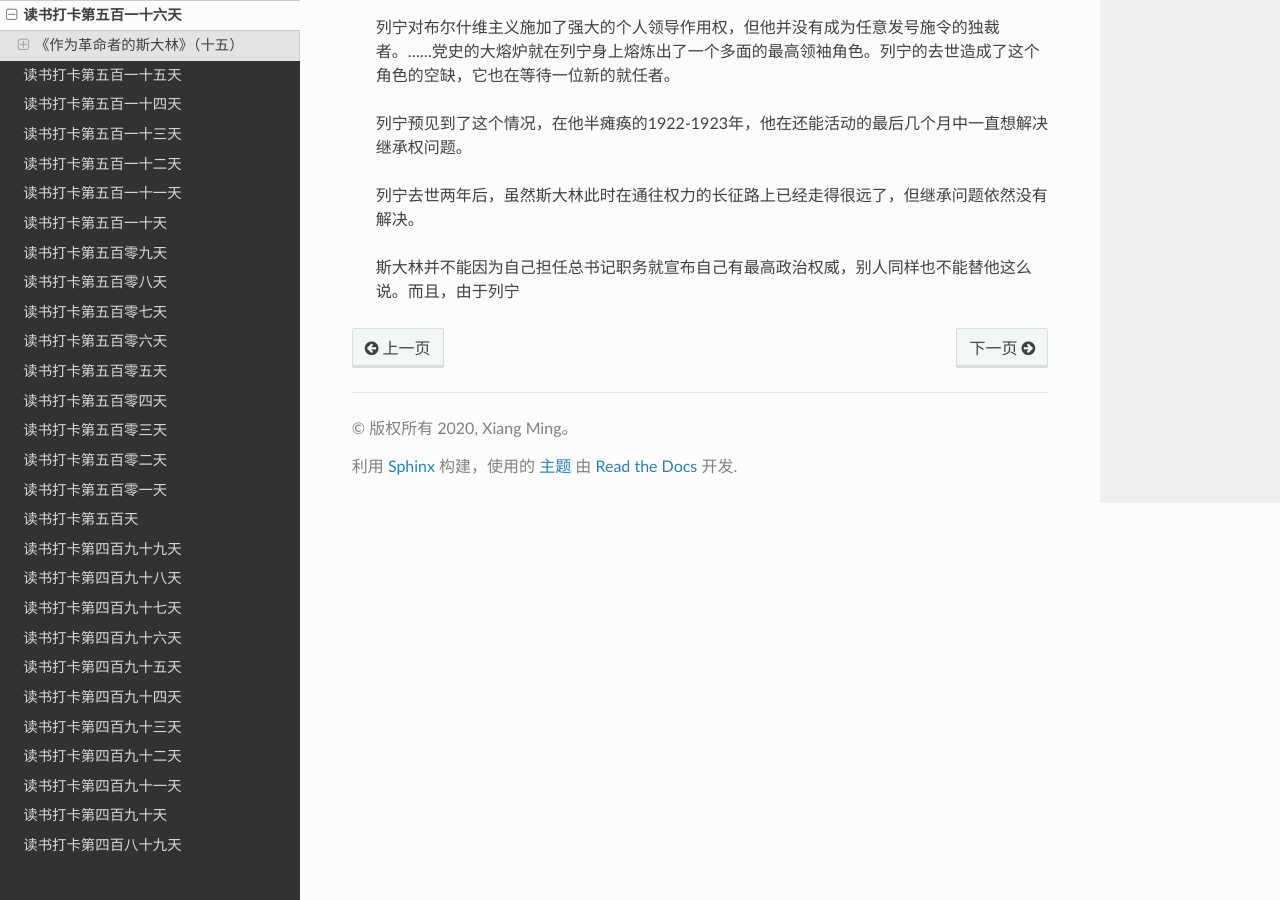
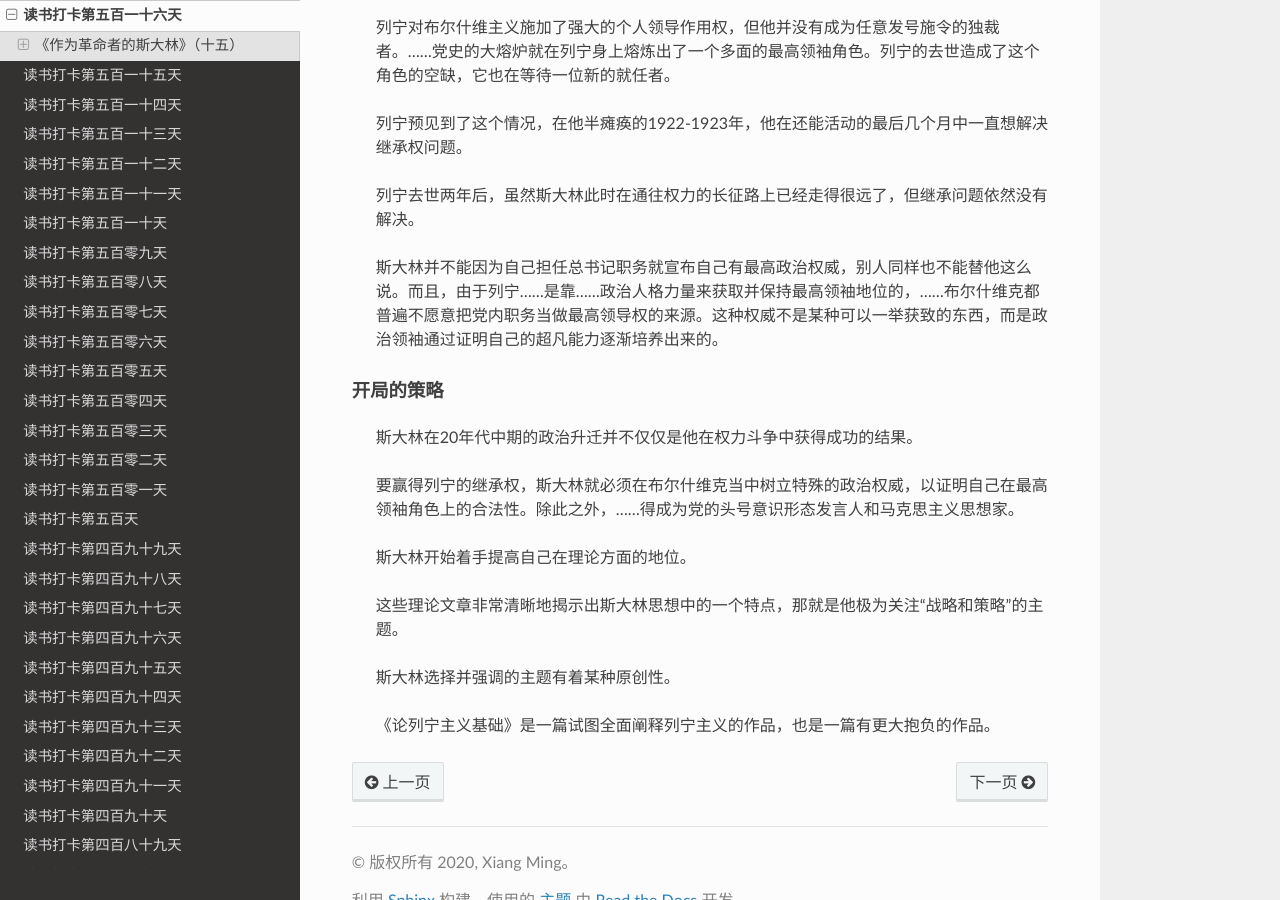
Before and after one commit to xiangming1975/reading, a Sphinx documentation site: the page built from source/2022-01-22.md, in a window 1280 px wide and 900 px high, scrolled down 602 px. Built offline with Sphinx 7.4.7 and the Read the Docs theme 2.0.0, drawn with Linux system fonts in a browser that asks for light colours.

Commit message:
2022-01-22

```diff
--- a/source/2022-01-22.md
+++ b/source/2022-01-22.md
@@ -17,4 +17,18 @@
 
 > 列宁去世两年后，虽然斯大林此时在通往权力的长征路上已经走得很远了，但继承问题依然没有解决。
 
-> 斯大林并不能因为自己担任总书记职务就宣布自己有最高政治权威，别人同样也不能替他这么说。而且，由于列宁
+> 斯大林并不能因为自己担任总书记职务就宣布自己有最高政治权威，别人同样也不能替他这么说。而且，由于列宁……是靠……政治人格力量来获取并保持最高领袖地位的，……布尔什维克都普遍不愿意把党内职务当做最高领导权的来源。这种权威不是某种可以一举获致的东西，而是政治领袖通过证明自己的超凡能力逐渐培养出来的。
+
+#### 开局的策略
+
+> 斯大林在20年代中期的政治升迁并不仅仅是他在权力斗争中获得成功的结果。
+
+> 要赢得列宁的继承权，斯大林就必须在布尔什维克当中树立特殊的政治权威，以证明自己在最高领袖角色上的合法性。除此之外，……得成为党的头号意识形态发言人和马克思主义思想家。
+
+> 斯大林开始着手提高自己在理论方面的地位。
+
+> 这些理论文章非常清晰地揭示出斯大林思想中的一个特点，那就是他极为关注“战略和策略”的主题。
+
+> 斯大林选择并强调的主题有着某种原创性。
+
+> 《论列宁主义基础》是一篇试图全面阐释列宁主义的作品，也是一篇有更大抱负的作品。
```
Also changed, not shown: source/2022-01-23.md (added, +21 -0 lines), source/2022-01-24.md (added, +22 -0 lines).
